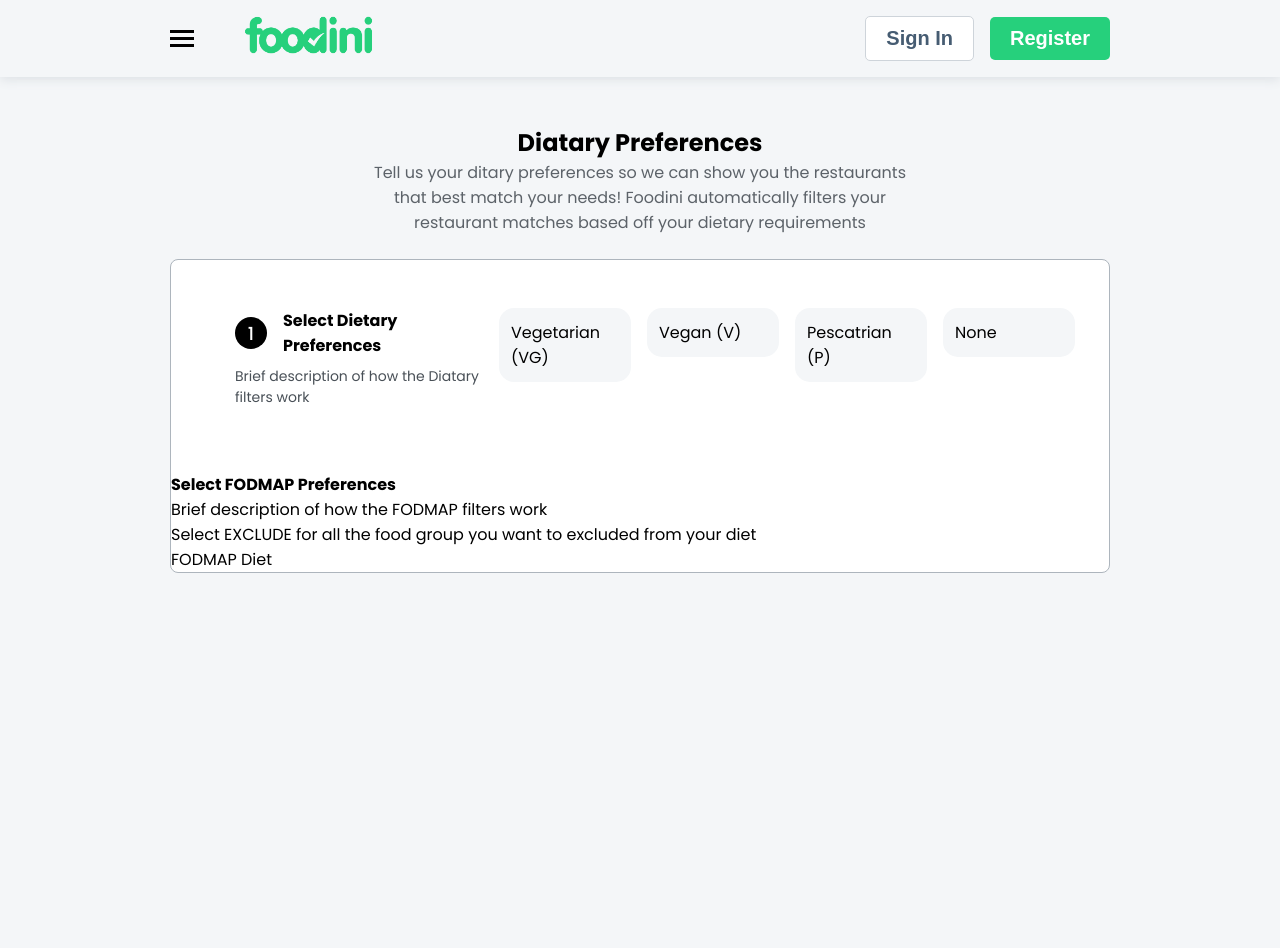
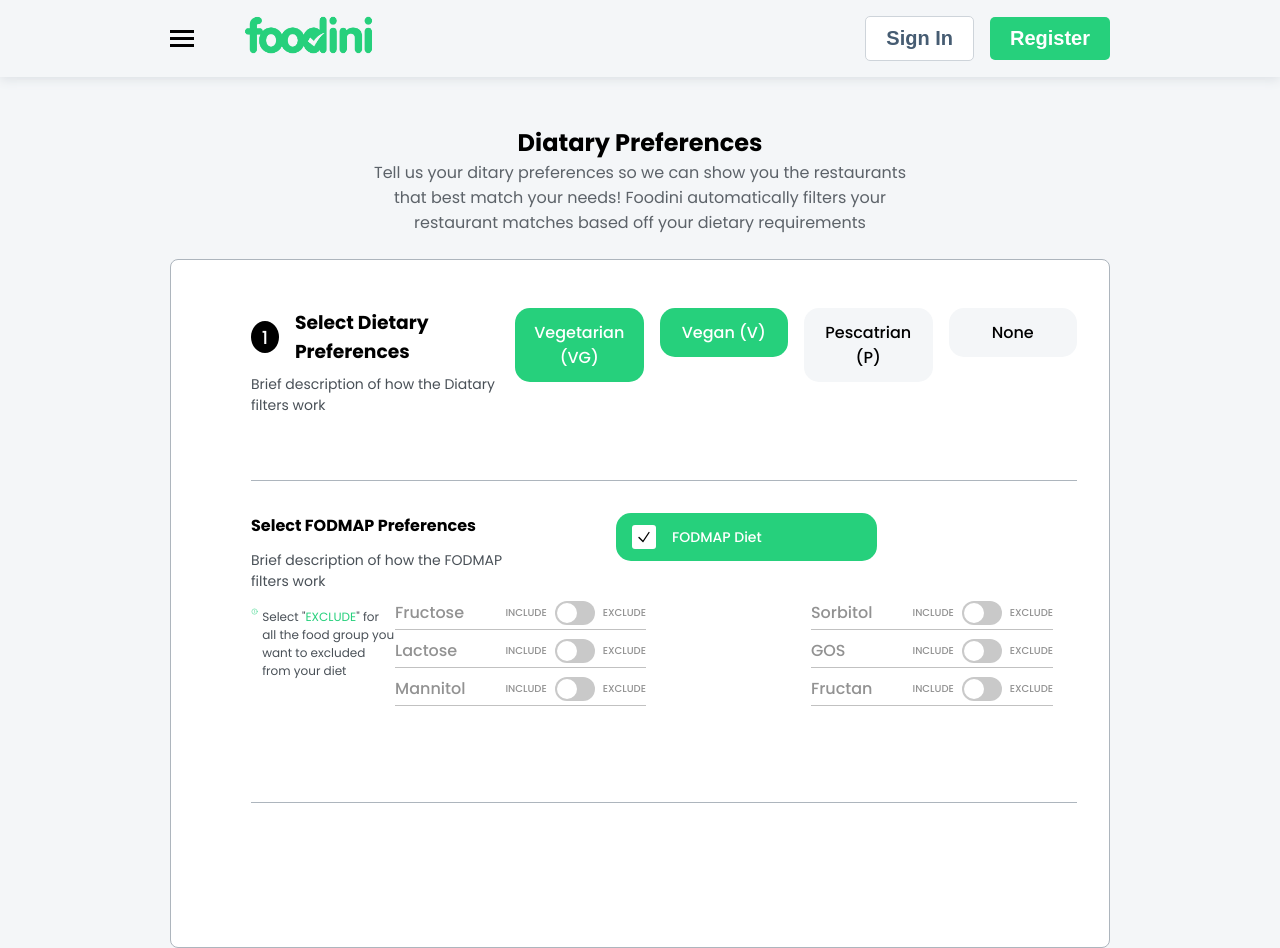
Before and after one commit to basit740/foodini-web-app, a React (Create React App) app: page / in a window 1280 px wide. Before the commit the page ends 800 px from the top, so only its background shows below. Built offline with nearby package versions, Linux system fonts and the light colour scheme.

Commit message:
switch box added

```diff
--- a/src/components/DietaryPref/DietaryPref.js
+++ b/src/components/DietaryPref/DietaryPref.js
@@ -1,5 +1,6 @@
 import React from 'react';
 import styles from '../../styles/dietarypref.module.css';
+import CustomCbx from '../utils/CustomCbx';
 const DietaryPref = () => {
 	return (
 		<div className={`container`}>
@@ -21,7 +22,7 @@ const DietaryPref = () => {
 									<p className={`${styles['item-number']}`}>
 										<span>1</span>
 									</p>
-									<h4>Select Dietary Preferences</h4>
+									<h3>Select Dietary Preferences</h3>
 								</div>
 								<p class={`${styles.brief} w-264`}>
 									Brief description of how the Diatary filters work
@@ -29,28 +30,161 @@ const DietaryPref = () => {
 							</div>
 
 							<ul className={styles['item-heading-tags']}>
-								<li className={`${styles.tag} ${styles['tag-active']}`}>
+								<li className={`${styles.tag} ${styles.active}`}>
 									Vegetarian (VG)
 								</li>
-								<li className={`${styles.tag}`}>Vegan (V)</li>
+								<li className={`${styles.tag} ${styles.active}`}>Vegan (V)</li>
 								<li className={`${styles.tag}`}>Pescatrian (P)</li>
 								<li className={`${styles.tag}`}>None</li>
 							</ul>
 						</div>
 
 						<div className={`${styles['item-body']}`}>
-							<h4>Select FODMAP Preferences</h4>
-							<p>Brief description of how the FODMAP filters work</p>
-							<p>
-								Select <span>EXCLUDE</span> for all the food group you want to
-								excluded from your diet
-							</p>
-							<p className={`${styles.fodmap}`}>FODMAP Diet</p>
+							<div className={`${styles['first-row']} d-flex`}>
+								<div className={`${styles['item-body-heading']}`}>
+									<h4>Select FODMAP Preferences</h4>
+									<p className='w-264'>
+										Brief description of how the FODMAP filters work
+									</p>
+								</div>
+
+								<div className={`${styles['fodmap-grid']}`}>
+									<div className={`${styles['fodmap']} ${styles.real}`}>
+										<div className={`${styles['check-icon-container']}`}>
+											<svg
+												xmlns='http://www.w3.org/2000/svg'
+												fill='none'
+												viewBox='0 0 24 24'
+												stroke-width='1.5'
+												stroke='currentColor'
+												className={`${styles['check-icon']}`}
+											>
+												<path
+													stroke-linecap='round'
+													stroke-linejoin='round'
+													d='M4.5 12.75l6 6 9-13.5'
+													stroke-width='2'
+												/>
+											</svg>
+										</div>
+										<p>FODMAP Diet</p>
+									</div>
+
+									{/* The code with no real EFFECT */}
+									<div className={`${styles.fodmap} ${styles['d-none']}`}>
+										<div className={`${styles['check-icon-container']}`}>
+											<svg
+												xmlns='http://www.w3.org/2000/svg'
+												fill='none'
+												viewBox='0 0 24 24'
+												stroke-width='1.5'
+												stroke='currentColor'
+												className={`${styles['check-icon']}`}
+											>
+												<path
+													stroke-linecap='round'
+													stroke-linejoin='round'
+													d='M4.5 12.75l6 6 9-13.5'
+													stroke-width='2'
+												/>
+											</svg>
+										</div>
+										<p>FODMAP Diet</p>
+									</div>
+									<div className={`${styles.fodmap} ${styles['d-none']}`}>
+										<div className={`${styles['check-icon-container']}`}>
+											<svg
+												xmlns='http://www.w3.org/2000/svg'
+												fill='none'
+												viewBox='0 0 24 24'
+												stroke-width='1.5'
+												stroke='currentColor'
+												className={`${styles['check-icon']}`}
+											>
+												<path
+													stroke-linecap='round'
+													stroke-linejoin='round'
+													d='M4.5 12.75l6 6 9-13.5'
+													stroke-width='2'
+												/>
+											</svg>
+										</div>
+										<p>FODMAP Diet</p>
+									</div>
+									<div className={`${styles.fodmap} ${styles['d-none']}`}>
+										<div className={`${styles['check-icon-container']}`}>
+											<svg
+												xmlns='http://www.w3.org/2000/svg'
+												fill='none'
+												viewBox='0 0 24 24'
+												stroke-width='1.5'
+												stroke='currentColor'
+												className={`${styles['check-icon']}`}
+											>
+												<path
+													stroke-linecap='round'
+													stroke-linejoin='round'
+													d='M4.5 12.75l6 6 9-13.5'
+													stroke-width='2'
+												/>
+											</svg>
+										</div>
+										<p>FODMAP Diet</p>
+									</div>
+								</div>
+							</div>
+
+							{/* second row */}
+							<div className={`${styles['fodmap-second-row']} d-flex j-sb`}>
+								<div className={`${styles.infotext} w-350`}>
+									<svg
+										xmlns='http://www.w3.org/2000/svg'
+										fill='none'
+										viewBox='0 0 24 24'
+										strokeWidth={1.5}
+										stroke='currentColor'
+										className={`${styles['info-icon']}`}
+									>
+										<path
+											strokeLinecap='round'
+											strokeLinejoin='round'
+											d='M11.25 11.25l.041-.02a.75.75 0 011.063.852l-.708 2.836a.75.75 0 001.063.853l.041-.021M21 12a9 9 0 11-18 0 9 9 0 0118 0zm-9-3.75h.008v.008H12V8.25z'
+										/>
+									</svg>
+									<p>
+										Select "<span>EXCLUDE</span>" for all the food group you
+										want to excluded from your diet
+									</p>
+								</div>
+
+								<div className={`${styles['fodmap-items-grid']}`}>
+									<div className={`${styles['fodmap-items-one']}`}>
+										<CustomCbx title='Fructose' id='1' />
+										<CustomCbx title='Lactose' id='2' />
+										<CustomCbx title='Mannitol' id='3' />
+									</div>
+
+									<div className={`${styles['fodmap-items-two']}`}>
+										<CustomCbx title='Sorbitol' id='4' />
+										<CustomCbx title='GOS' id='5' />
+										<CustomCbx title='Fructan' id='6' />
+									</div>
+
+									{/* <div className={`${styles['fodmap-items-one']} d-none`}>
+										<CustomCbx title='Fructose' id='1' />
+										<CustomCbx title='Lactose' id='2' />
+										<CustomCbx title='Mannitol' id='3' />
+									</div>
+									<div className={`${styles['fodmap-items-two']} d-none`}>
+										<CustomCbx title='Sorbitol' id='4' />
+										<CustomCbx title='GOS' id='5' />
+										<CustomCbx title='Fructan' id='6' />
+									</div> */}
+								</div>
+							</div>
 						</div>
 					</div>
-
 					<div className={`${styles['item']}`}>{/* <p>1</p> */}</div>
-
 					<div className={`${styles['item']}`} style={{ display: 'none' }}>
 						<p>1</p>
 						<p>Select Dietary Preferences</p>
@@ -63,6 +197,8 @@ const DietaryPref = () => {
 							<li>None</li>
 						</ul>
 					</div>
+
+					{/* Area for Next button */}
 				</div>
 			</div>
 		</div>
--- /dev/null
+++ b/src/components/utils/CustomCbx.js
@@ -0,0 +1,61 @@
+import React, { useState } from 'react';
+import styles from '../../styles/customcbx.module.css';
+const CustomCbx = ({ title, id, onSwitch }) => {
+	const [active, setActive] = useState(false);
+
+	const switchHandler = () => {
+		setActive(!active);
+
+		if (active) {
+			onSwitch(false);
+		} else {
+			onSwitch(true);
+		}
+	};
+	return (
+		<div className={styles.customcbx}>
+			<label
+				htmlFor={id}
+				className={`${styles.mainlabel}`}
+				style={{ color: `${active ? '#000' : ''}` }}
+			>
+				{title}
+			</label>
+
+			<div className={styles.custombtn} onClick={switchHandler}>
+				<label
+					htmlFor=''
+					className={`${styles['custombtn-label']} ${styles['custombtn-label--left']}`}
+				>
+					Include
+				</label>
+
+				<div
+					className={`${styles['custombtn-content']} ${
+						active ? `${styles.active}` : ``
+					}`}
+				>
+					<div className={`${styles.switch}`}></div>
+				</div>
+
+				<label
+					htmlFor=''
+					style={{ color: `${active ? '#26d07c' : ''}` }}
+					className={`${styles['custombtn-label']} ${styles['custombtn-label--left']}`}
+				>
+					Exclude
+				</label>
+			</div>
+
+			{/* <input
+				type='checkbox'
+				id={id}
+				name={id}
+				className={styles.checkbox}
+				style={{ display: 'none' }}
+			/> */}
+		</div>
+	);
+};
+
+export default CustomCbx;
--- a/src/index.css
+++ b/src/index.css
@@ -33,11 +33,18 @@
 }
 
 /* UTILITY CLASSES */
+/* .d-none {
+	display: none;
+} */
+
 .d-flex {
 	display: flex;
 }
 .j-center {
 	justify-content: center;
+}
+.j-sb {
+	justify-content: space-between;
 }
 .ali-center {
 	align-items: center;
@@ -134,3 +141,7 @@ code {
 h1 {
 	color: #000;
 }
+
+.d-none {
+	display: none;
+}
--- /dev/null
+++ b/src/styles/customcbx.module.css
@@ -0,0 +1,76 @@
+/*
+      SPACING SYSTEM (px)
+      2 / 4 / 8 / 12 / 16 / 24 / 32 / 48 / 64 / 80 / 96 / 128
+      FONT SIZE SYSTEM (px)
+      10 / 12 / 14 / 16 / 18 / 20 / 24 / 30 / 36 / 44 / 52 / 62 / 74 / 86 / 98
+      */
+/*
+      MAIN COLOR: #26d07c
+      GREY COLOR: #343a40
+      TEXT COLOR #465c72
+      NAVBAR COLOR #f4f6f8
+      BORDER COLOR #adb5bd
+      HALF-MUTED COLOR #495057;
+
+      cbx backgroun #c9c9c9;
+
+      cbx label colors #929292
+      */
+
+.customcbx,
+.custombtn {
+	display: flex;
+	align-items: center;
+}
+.customcbx {
+	/* justify-content: space-between; */
+	gap: 40px;
+	padding-bottom: 4px;
+	border-bottom: 1px solid #b5b5b5d4;
+	margin-top: 8px;
+	justify-content: space-between;
+}
+.mainlabel {
+	font-weight: 500;
+	color: #929292;
+}
+
+.custombtn {
+	gap: 8px;
+	/* justify-content: space-between; */
+	cursor: pointer;
+}
+
+.custombtn-label {
+	text-transform: uppercase;
+	font-size: 10px;
+	font-weight: 500;
+	color: #929292;
+}
+
+.custombtn-content {
+	width: 40px;
+	background-color: #c9c9c9;
+	border-radius: 100px;
+	/* padding: 4px; */
+	align-self: flex-start;
+	height: 24px;
+	position: relative;
+}
+
+.custombtn-content.active {
+	background-color: #26d07c;
+}
+.switch {
+	background-color: white;
+	position: absolute;
+	width: 20px;
+	height: 20px;
+	border-radius: 50%;
+	left: 2px;
+	top: 2px;
+}
+.custombtn-content.active .switch {
+	left: auto;
+	right: 2px;
+}
--- a/src/styles/dietarypref.module.css
+++ b/src/styles/dietarypref.module.css
@@ -22,6 +22,9 @@
 	margin-top: 48px;
 	margin-bottom: 24px;
 }
+.dietarypf-heading h2 {
+	width: 100%;
+}
 .dietarypf-heading p {
 	font-size: 16px;
 	color: #495057e3;
@@ -30,20 +33,24 @@
 .diatarypf-box {
 	border: 1px solid #adb5bd;
 	background-color: #fff;
+	/* background-color: #f1f3f5; */
+	/* background-color: #f9f7f7; */
 	border-radius: 8px;
 }
 .item {
+	padding: 48px 80px;
+	padding-right: 32px;
 }
 .item ul {
 	list-style: none;
 }
 
 .item-heading {
-	padding: 48px 64px;
 	display: flex;
 	justify-content: space-between;
+	padding-bottom: 64px;
 
-	padding-bottom: 64px;
+	border-bottom: 1px solid #adb5bd;
 }
 .item-number {
 	width: 32px;
@@ -62,10 +69,12 @@
 	font-size: 14px;
 	margin-top: 8px;
 	color: #495057;
+	/* border-bottom: 1px solid gray; */
 }
 
 .item-heading-tags {
-	display: flex;
+	display: grid;
+	grid-template-columns: 1fr 1fr 1fr 1fr;
 	gap: 16px;
 }
 
@@ -74,8 +83,130 @@
 	border-radius: 15px;
 	background-color: #f4f6f8;
 	align-self: flex-start;
-	width: 132px;
+	/* width: 10rem; */
+	text-align: center;
+	font-weight: 500;
+	cursor: pointer;
 }
 
+.tag.active {
+	background-color: #26d07c;
+	color: white;
+}
 .item-body {
+	padding-top: 32px;
+	/* display: grid;
+	grid-template-columns: 270px auto auto;
+	grid-template-rows: auto auto; */
 }
+.first-row {
+	justify-content: space-between;
+}
+.item-body-heading {
+	width: 550px;
+}
+.item-body-heading p {
+	margin-top: 12px;
+	font-size: 14px;
+
+	color: #495057;
+}
+
+.fodmap-grid {
+	display: grid;
+	grid-template-columns: 1fr 1fr 1fr 1fr;
+	grid-template-rows: auto;
+	gap: 16px;
+}
+.fodmap {
+	/* grid-column: 2/2; */
+	padding: 12px 16px;
+	background-color: #26d07c;
+	border-radius: 15px;
+	display: flex;
+	gap: 16px;
+	align-items: center;
+	/* width: 30%; */
+	justify-self: flex-start;
+	align-self: flex-start;
+	/* width: 21%; */
+}
+.fodmap p {
+	color: white;
+	font-weight: 500;
+	font-size: 14px;
+}
+.real {
+	/* grid-column: 1/3; */
+	width: 200%;
+}
+.check-icon-container {
+	width: 24px;
+	background-color: white;
+	display: flex;
+	justify-content: center;
+	align-items: center;
+	padding: 4px;
+	font-weight: bold;
+	border-radius: 3px;
+	border: none;
+}
+.check-icon {
+	width: 18px;
+	stroke: #000;
+	font-weight: bold;
+	stroke-width: 2px;
+}
+
+.fodmap-second-row {
+	padding-bottom: 96px;
+	border-bottom: 1px solid #adb5bd;
+}
+
+.infotext {
+	margin-top: 16px;
+	font-size: 12px;
+	color: #adb5bd;
+	color: #495057;
+	/* grid-column: 1/2;
+	grid-row: 2; */
+	display: flex;
+	/* align-items: flex-start; */
+	gap: 4px;
+	align-items: flex-start;
+}
+.infotext span {
+	color: #26d07c;
+}
+.info-icon {
+	width: 24px;
+	stroke: #26d07c;
+	/* height: 14px; */
+}
+
+.d-none {
+	display: none;
+}
+
+.fodmap-items-grid {
+	/* display: grid;
+	grid-template-columns: 1fr 1fr;
+	grid-template-rows: auto;
+	gap: 100px; */
+	display: flex;
+	justify-content: space-between;
+	/* align-items: center; */
+	gap: 165px;
+}
+.fodmap-items-one {
+	justify-self: flex-start;
+}
+.fodmap-items-two {
+	/* background-color: red; */
+	margin-right: 24px;
+}
+/* //checkbox buttons css */
+
+/* .first-item {
+	grid-column: 1/3;
+} */
```
